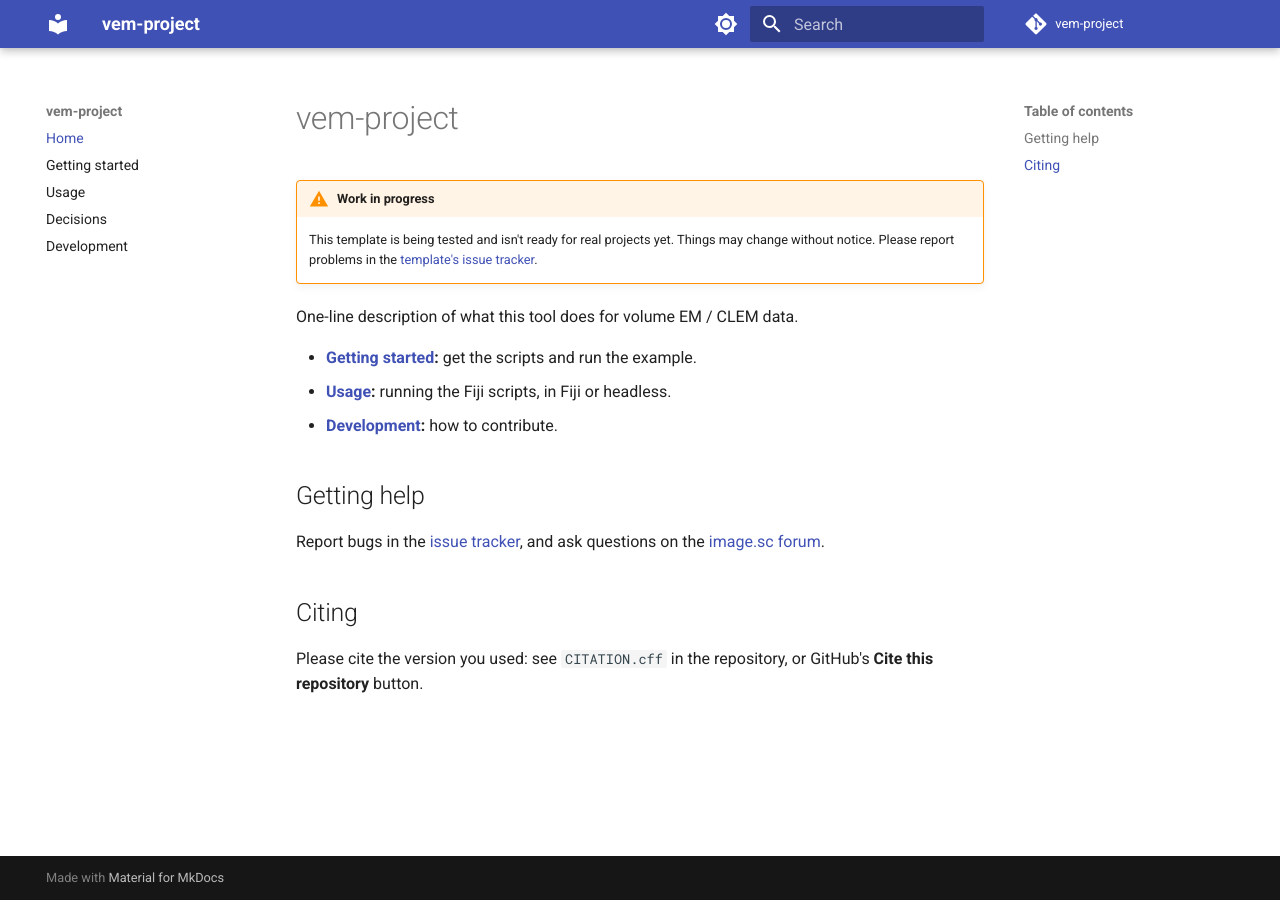
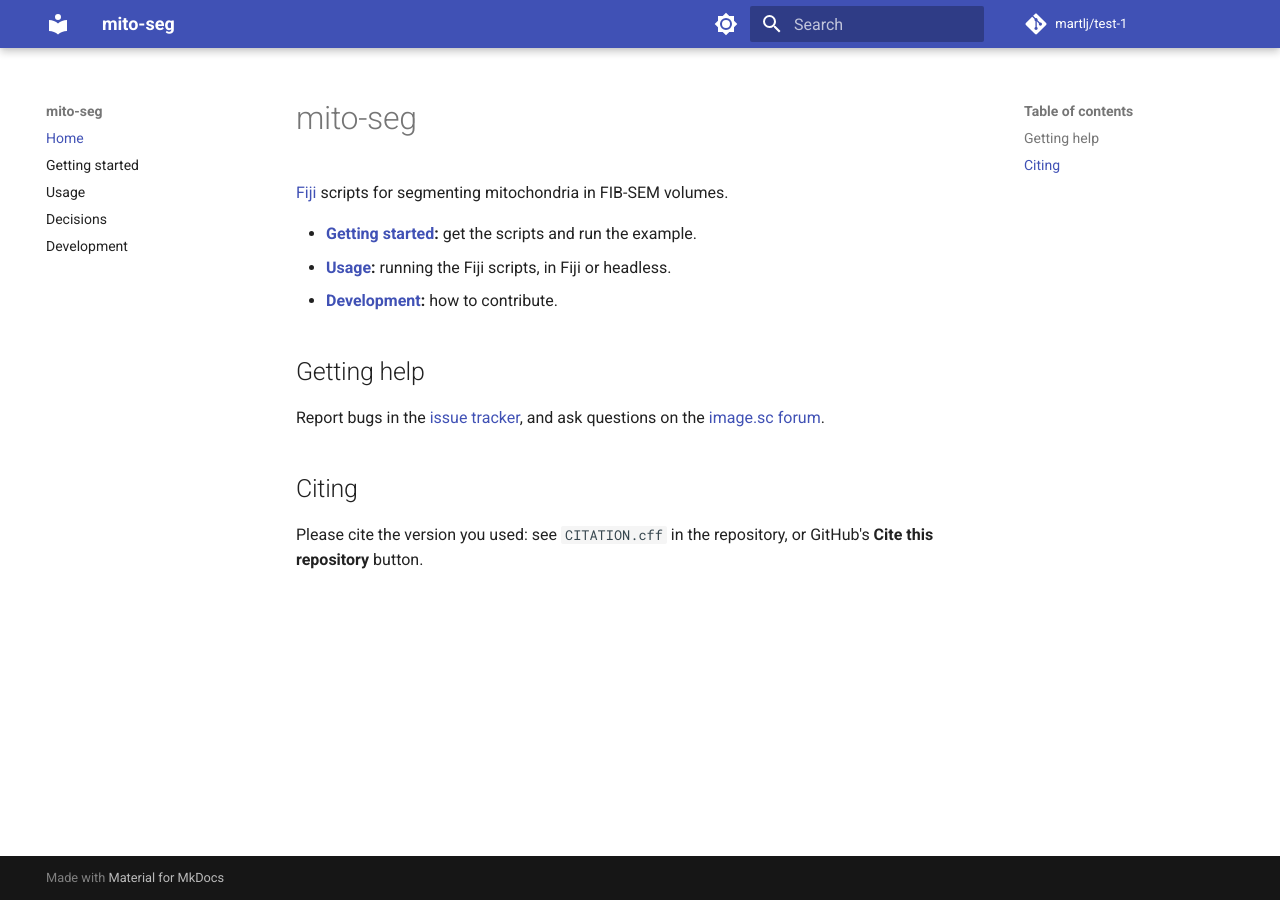
Before and after one commit to martlj/test-1, an MkDocs documentation site: the page built from docs/index.md, in a window 1280 px wide. Built offline with MkDocs 1.6.1 and Material for MkDocs 9.7.7, drawn with Linux system fonts in a browser that asks for light colours; comment, search, counter and statistics services are not loaded.

Commit message:
chore: name the project mito-seg and fill in its details
Replaces the template's example name, placeholder description, author
and repository URLs, and removes the template's own README section and
work-in-progress notices.

Assisted-by: Claude Code (Claude Opus 5.5)

```diff
--- a/docs/index.md
+++ b/docs/index.md
@@ -1,17 +1,6 @@
-# vem-project
+# mito-seg
 
-<!-- template-status:start -->
-!!! warning "Work in progress"
-
-    This template is being tested and isn't ready for real projects yet.
-    Things may change without notice. Please report problems in the
-    [template's issue tracker](https://github.com/ccp-volume-em/vem-project-template/issues).
-<!-- template-status:end -->
-
-One-line description of what this tool does for volume EM / CLEM data.
-
-<!-- Say who it's for, what data it works on, and what it produces. A picture
-of an input and output helps. -->
+[Fiji](https://fiji.sc) scripts for segmenting mitochondria in FIB-SEM volumes.
 
 - **[Getting started](getting-started.md):** get the scripts and run the example.
 - **[Usage](usage.md):** running the Fiji scripts, in Fiji or headless.
@@ -19,7 +8,7 @@ of an input and output helps. -->
 
 ## Getting help
 
-Report bugs in the [issue tracker](https://github.com/ccp-volume-em/vem-project/issues),
+Report bugs in the [issue tracker](https://github.com/martlj/test-1/issues),
 and ask questions on the [image.sc forum](https://forum.image.sc/).
 
 ## Citing
--- a/mkdocs.yml
+++ b/mkdocs.yml
@@ -1,11 +1,11 @@
 # Documentation site settings. Keep this file minimal: Material for MkDocs
 # reaches end of life in 2027, and its successor (Zensical) reads this file,
 # so the fewer custom settings, the easier the move.
-site_name: vem-project
-site_description: One-line description of what this tool does for volume EM / CLEM data.
-site_url: https://ccp-volume-em.github.io/vem-project/
-repo_url: https://github.com/ccp-volume-em/vem-project
-repo_name: vem-project
+site_name: mito-seg
+site_description: Fiji scripts for segmenting mitochondria in FIB-SEM volumes.
+site_url: https://martlj.github.io/test-1/
+repo_url: https://github.com/martlj/test-1
+repo_name: martlj/test-1
 
 nav:
   - Home: index.md
```
Also changed, not shown: CONTRIBUTING.md (+2 -2 lines), README.md (+4 -128 lines), docs/development.md (+3 -3 lines), pyproject.toml (+7 -7 lines), 3 other files.
